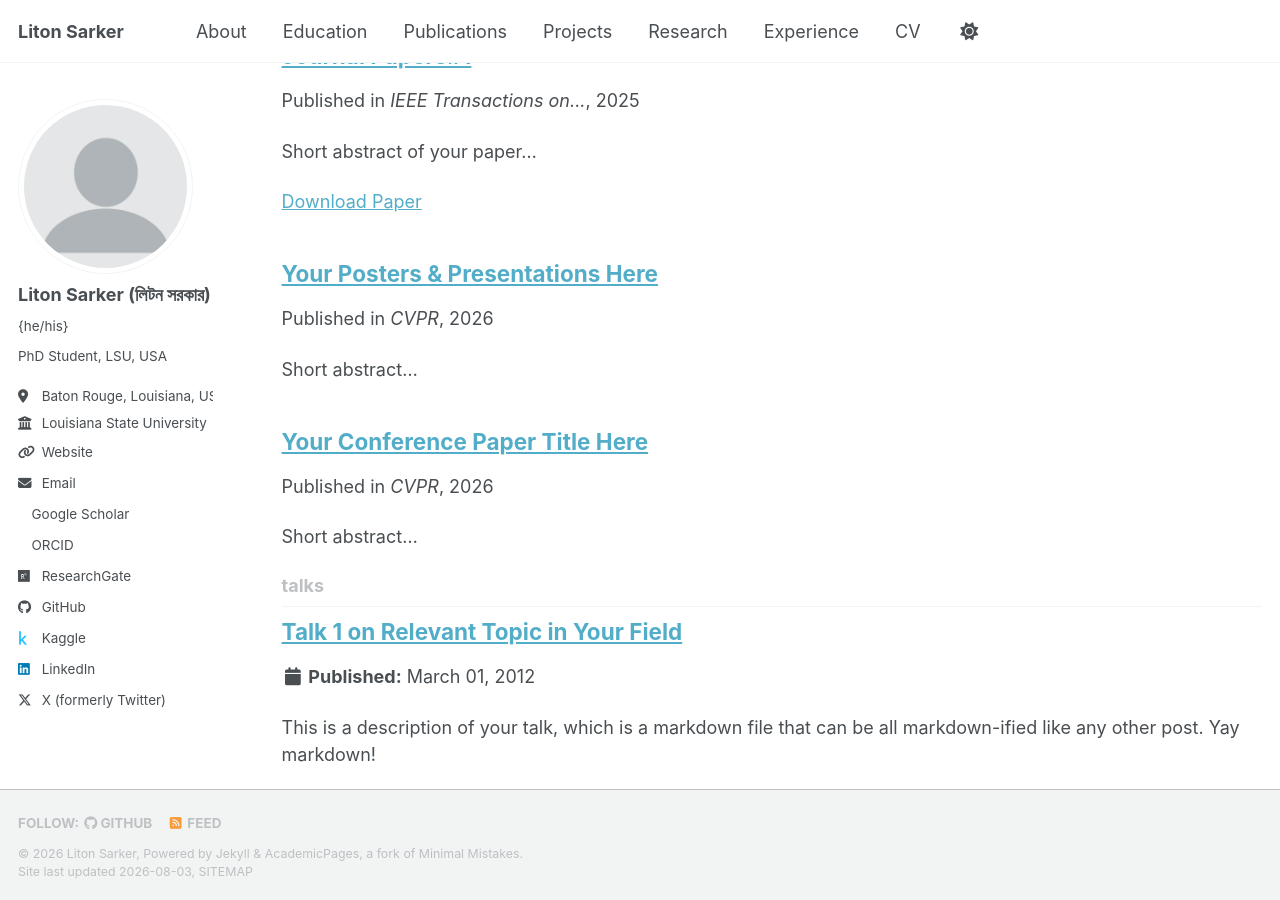
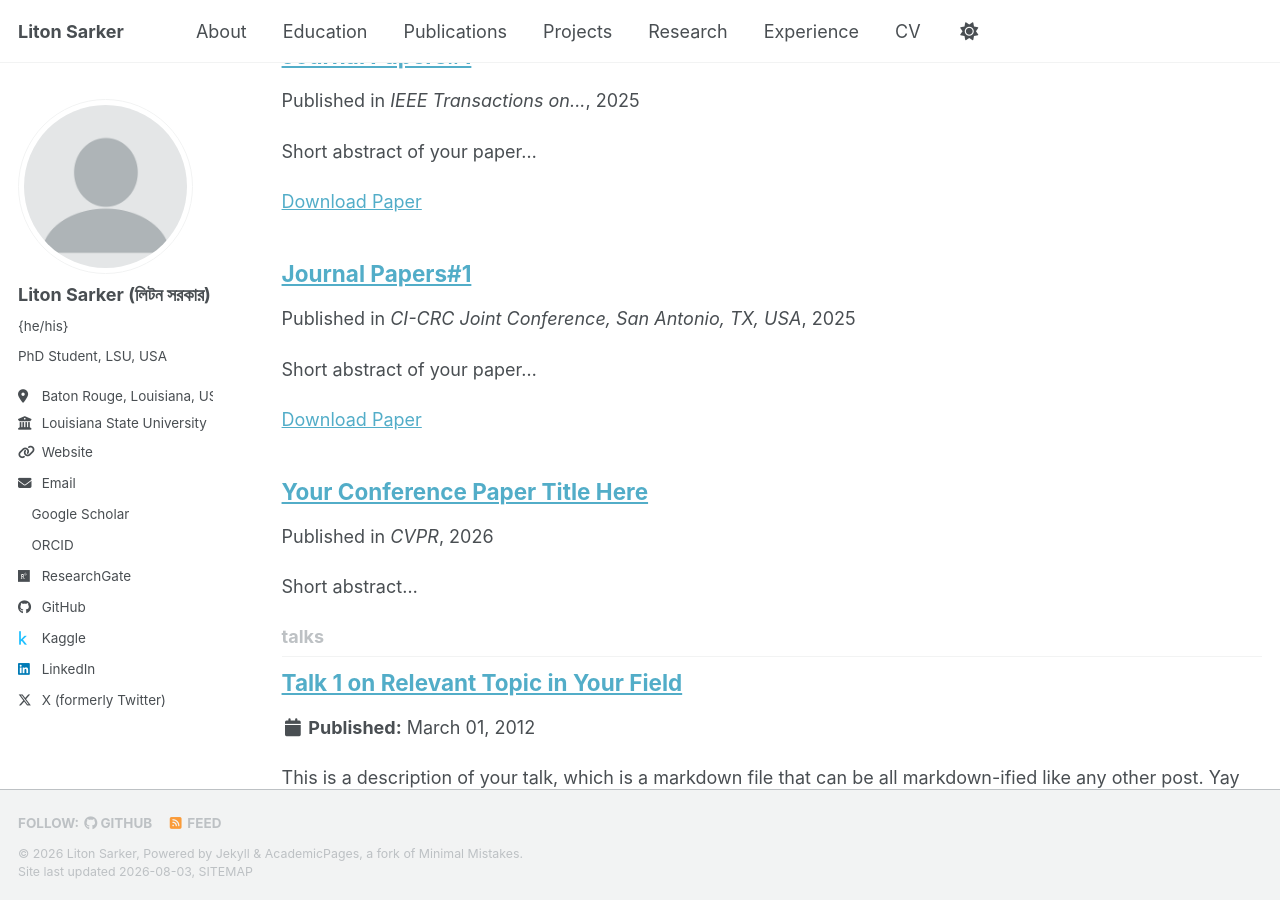
Before and after one commit to Hempgamer/hempgamer.github.io, a Jekyll site: the page built from _pages/collection-archive.html, in a window 1280 px wide and 900 px high, scrolled down 1111 px. Built offline with Jekyll 4.4.1, drawn with Linux system fonts in a browser that asks for light colours; a style sheet for code colours, icons or effects is not loaded.

Commit message:
Update publication details for journal paper

```diff
--- a/_publications/2024-02-17-paper-title-number-4.md
+++ b/_publications/2024-02-17-paper-title-number-4.md
@@ -1,9 +1,10 @@
 ---
-title: "Your Posters & Presentations Here"
+title: "Journal Papers#1"
 collection: publications
-permalink: /publication/2026-conference-paper
-excerpt: "Short abstract..."
-date: 2026-05-01
-venue: "CVPR"
+permalink: /publication/2023-journal-paper
+excerpt: "Short abstract of your paper..."
+date: 2025-01-01
+venue: "CI-CRC Joint Conference, San Antonio, TX, USA"
+paperurl: 'https://link-to-pdf.com'
 category: Posters & Presentations
 ---
```
